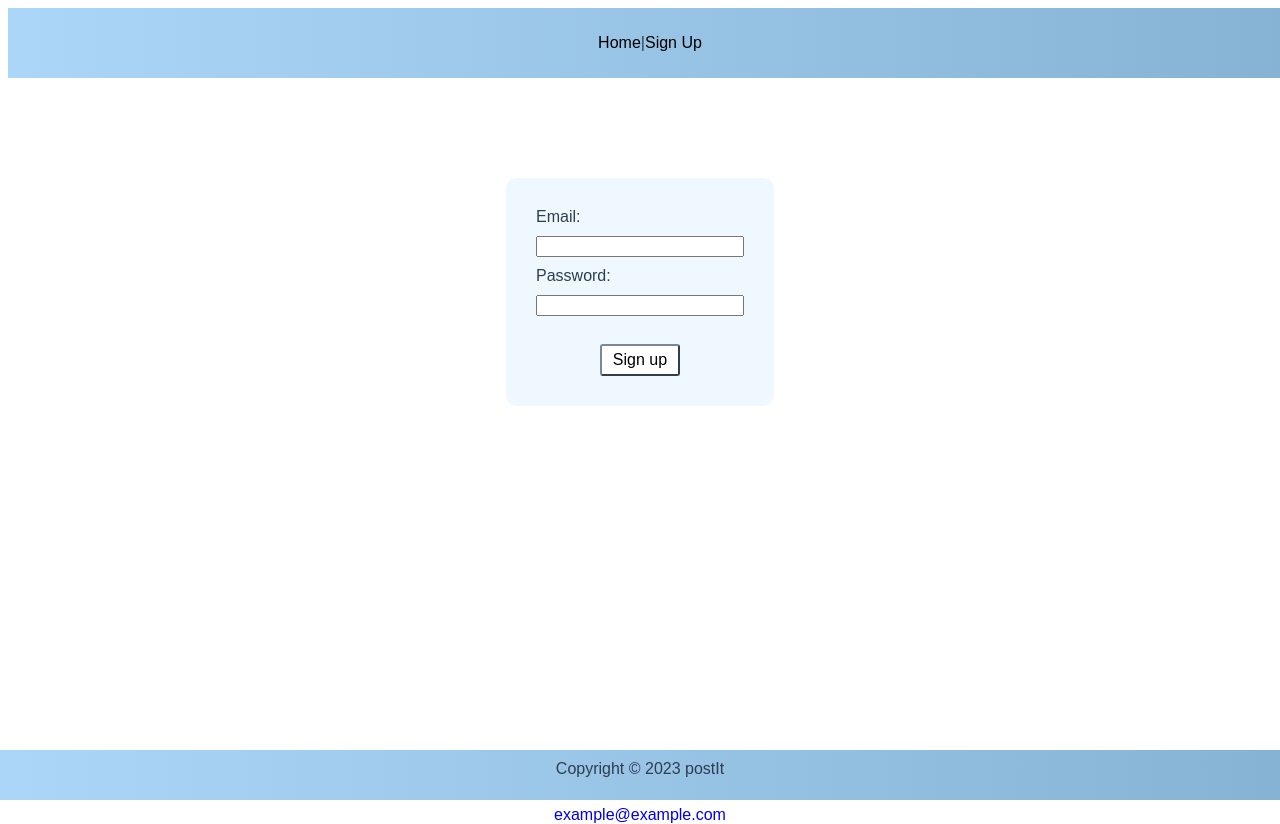
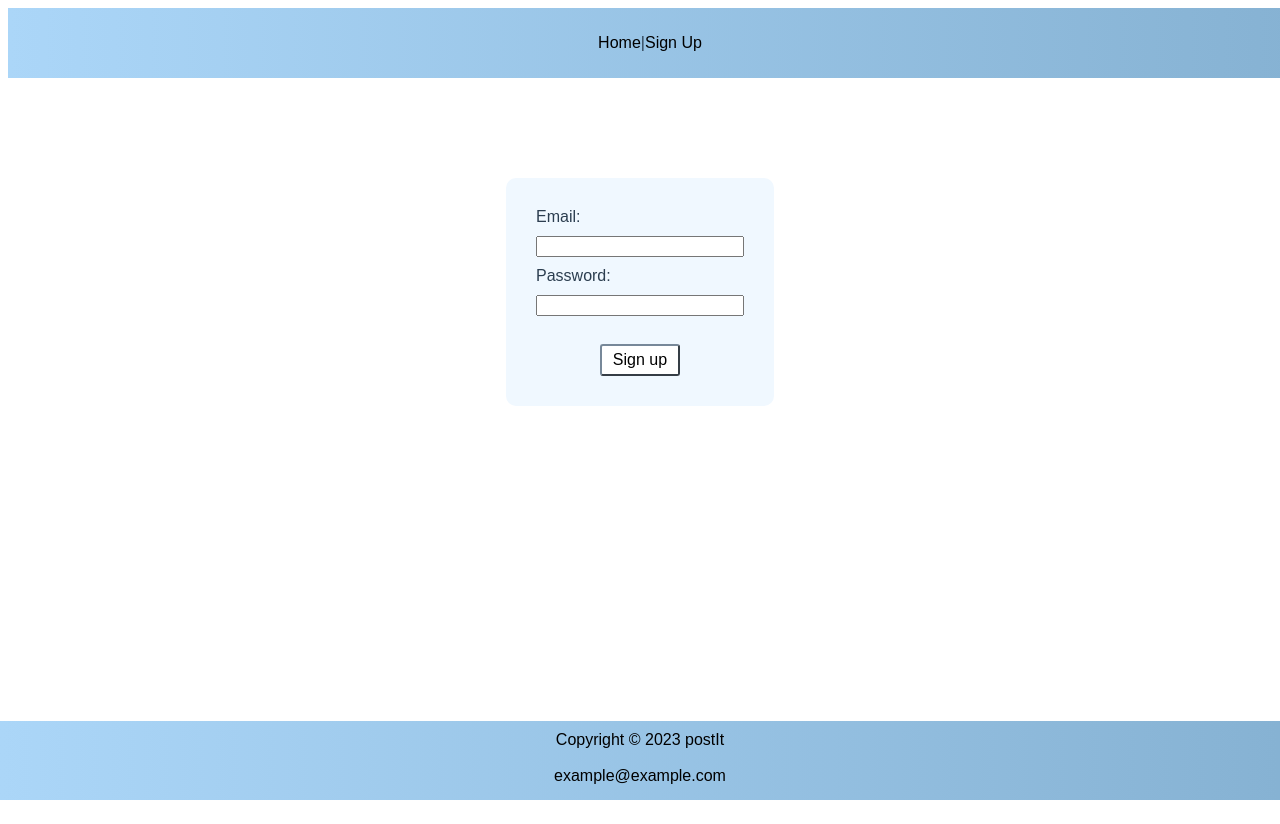
Before and after one commit to MarieteNeitsov/WAD, a Vue app: page /#/SignupView in a window 1280 px wide. After the commit the page ends 800 px from the top, so only its background shows below. Built offline with nearby package versions, Linux system fonts and the light colour scheme.

Commit message:
fixed footer

```diff
--- a/src/assets/styles.css
+++ b/src/assets/styles.css
@@ -114,6 +114,8 @@ button:hover{
 
 a{
     text-decoration: none;
+    color: black;
+    text-decoration: none;
 }
 
 .login a,p{
@@ -133,12 +135,9 @@ header{
     display: flex;
     padding: 10px;
     }
-header a {
-    color: black;
-    text-decoration: none;
-}
-header a:hover {
-     color: rgb(108, 108, 108);
+
+a:hover {
+     color: rgb(255, 255, 255);
 }
 .fail{
     margin-left: 20%;
@@ -198,14 +197,21 @@ ul + img{
     height: 50 px;
     width: 50px;
 }
-
-.footer {
+.footercontainer {
     width: 100%;
     text-align: center;
-    position:absolute;
-    height: 50px;
+    position:fixed;
+    height: auto;
     background-image: linear-gradient(to right, #ABD6F8, #86B2D3);
     margin-top: 50px;
     bottom: 0;
     left:0;
 }
+.footercontainer p {
+    margin-bottom: 0px;
+    color: black;
+}
+.footercontainer a {
+    display: block;
+    margin-bottom: 15px;
+}
--- a/src/components/FooterComponent.vue
+++ b/src/components/FooterComponent.vue
@@ -1,9 +1,16 @@
 <template>
     <footer>
-        <div class = "footer">
+        <div class = "footercontainer">
             <p> Copyright © 2023 postIt </p> <br>
             <a href="mailto:example@example.com">example@example.com</a>
+
 
         </div>
     </footer>
 </template>
+
+<style scoped>
+
+
+
+</style>
```
